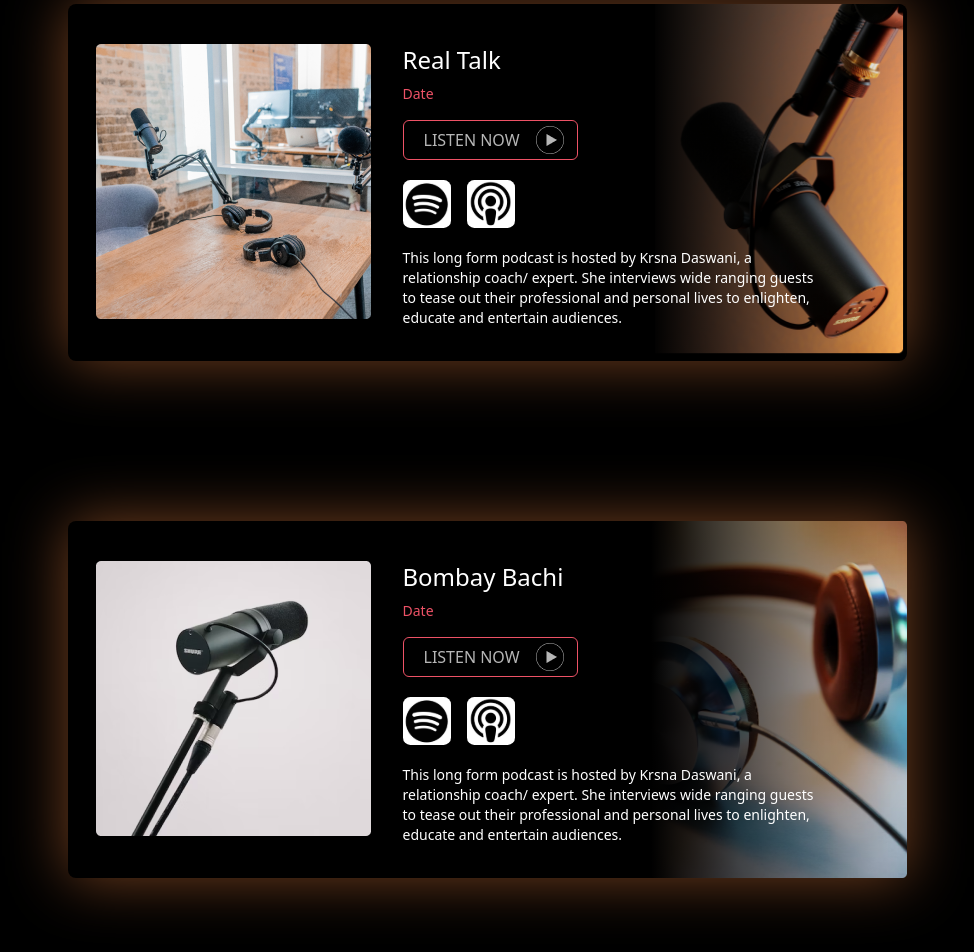
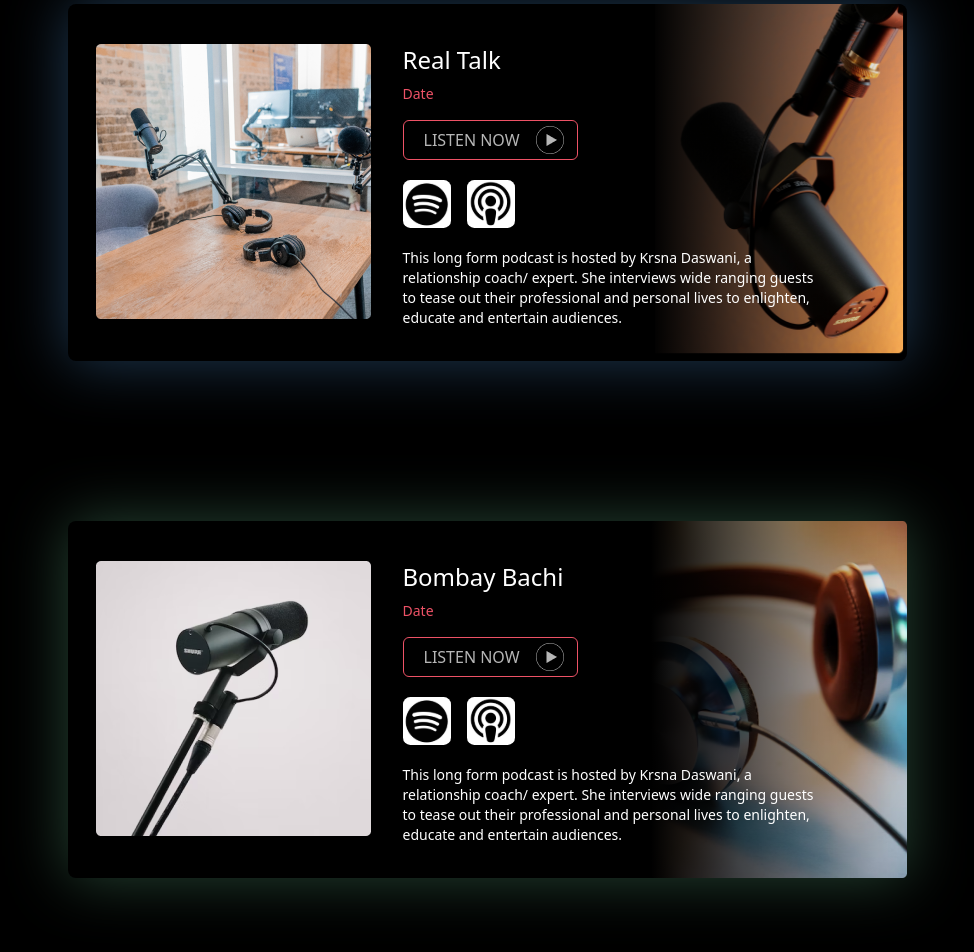
Before and after one commit to Ashutoshkr23/boys-played-well, a Next.js app: page / in a window 1280 px wide. Shown: the part 2797-3749 px from the top of the page, without its empty margins (153-1127 px from the left). Built offline with nearby package versions, Linux system fonts and the light colour scheme.

Commit message:
Podcast Section Done

```diff
--- a/src/Component/Podcast.jsx
+++ b/src/Component/Podcast.jsx
@@ -13,6 +13,7 @@ function Podcast() {
           img2={"/assets/Images/Podcast/podcast-1.png"}
           title={'Real Talk'}
           date={'Date'}
+          dropShadow={"drop-shadow-blue-1"}
         description={'This long form podcast is hosted by Krsna Daswani, a relationship coach/ expert. She interviews wide ranging guests to tease out their professional and personal lives to enlighten, educate and entertain audiences.'}
         />
         <PodcastComponent
@@ -20,6 +21,7 @@ function Podcast() {
           img2={"/assets/Images/Podcast/podcast-2.png"}
           title={'Bombay Bachi'}
           date={'Date'}
+          dropShadow={"drop-shadow-green-2"}
           description={'This long form podcast is hosted by Krsna Daswani, a relationship coach/ expert. She interviews wide ranging guests to tease out their professional and personal lives to enlighten, educate and entertain audiences.'}
         />
       </div>
--- a/src/Component/PodcastComponent.jsx
+++ b/src/Component/PodcastComponent.jsx
@@ -1,9 +1,9 @@
 import React from 'react'
 
-function PodcastComponent({img1, img2, title , date , description}) {
+function PodcastComponent({img1, img2, title , date , description , dropShadow}) {
   return (
     <div >
-      <div className='h-[357px] bg-black rounded-lg drop-shadow-orange-1 w-[839px] flex  my-20  pl-7 '>
+      <div className={`h-[357px] bg-black rounded-lg ${dropShadow} w-[839px] flex  my-20  pl-7`}>
         <div className='h-full w-64 relative ml-auto '>
           <img className='w-full h-full bg-cover' src={img1} alt="" />
           <div class="absolute top-0 left-0 w-full h-full bg-gradient-to-r from-black to-transparent"></div>
--- a/tailwind.config.js
+++ b/tailwind.config.js
@@ -9,6 +9,7 @@ module.exports = {
         'blue-1': '0 0px 30px rgba(61, 116, 167, 0.5)',
         'orange-1': '0 0px 30px rgba(236, 129, 64, 0.5)',
         'green-1': '0 0px 30px rgba(0, 153, 102, 0.5)',
+        'green-2': '0 0px 30px rgba(76, 137, 104, 0.5)',
       }
       },
     },
```
